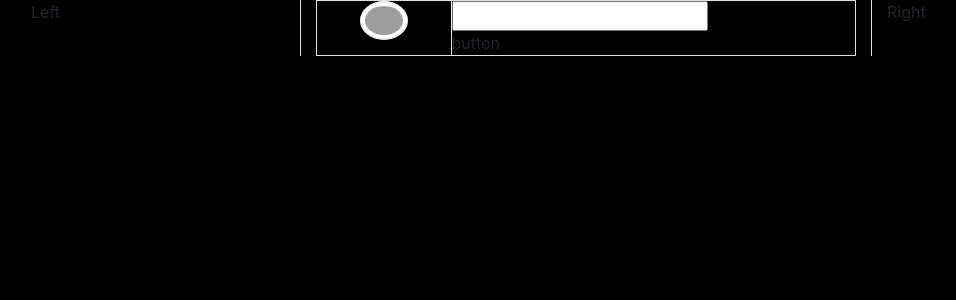
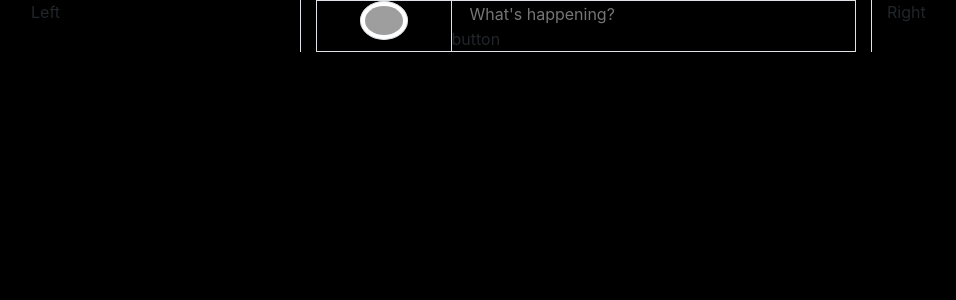
Before and after one commit to AdaBrain/twitterBrain, a Nuxt app: page / in a window 1280 px wide. Shown: the top 300 px of the page, without its empty margins (54-1010 px from the left). Built offline with nearby package versions, Linux system fonts and the light colour scheme; grey boxes are pictures that could not be loaded.

Commit message:
Css tweet-input

```diff
--- a/pages/index.vue
+++ b/pages/index.vue
@@ -12,7 +12,7 @@
             </div>
             <div class="col">
               <div class="row">
-                <input class="tweet-input" type="text">
+                <input class="tweet-input" type="text" placeholder="What's happening?">
               </div>
               <div class="row">
                 button
@@ -44,4 +44,15 @@ export default {
     width: 3em;
     height: auto;
   }
+
+  .tweet-input {
+    background-color: black;
+    color: white;
+    border: none;
+    margin-left: 1em;
+  }
+
+  .tweet-input:focus {
+    outline: none;
+  }
 </style>
```
